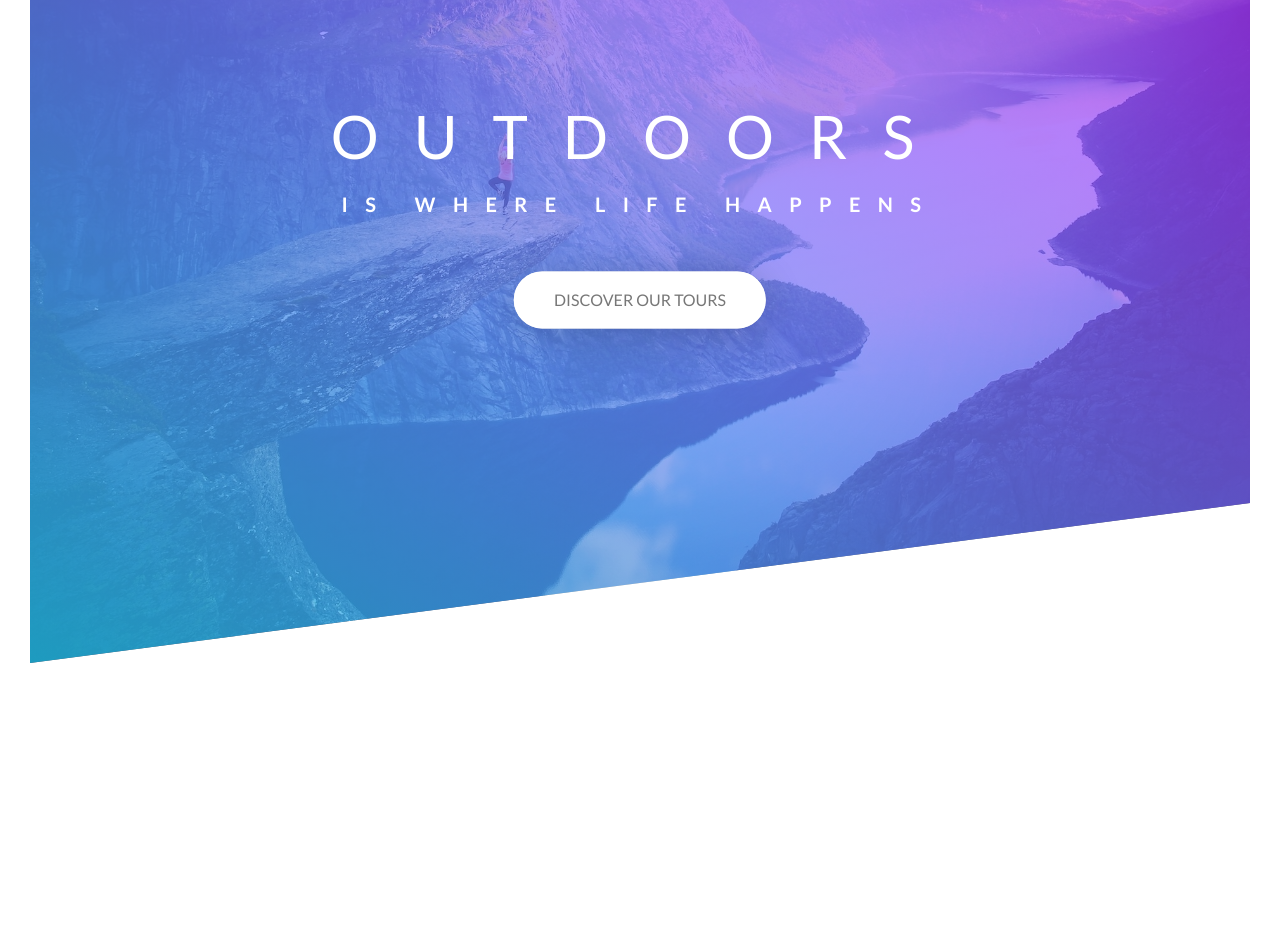
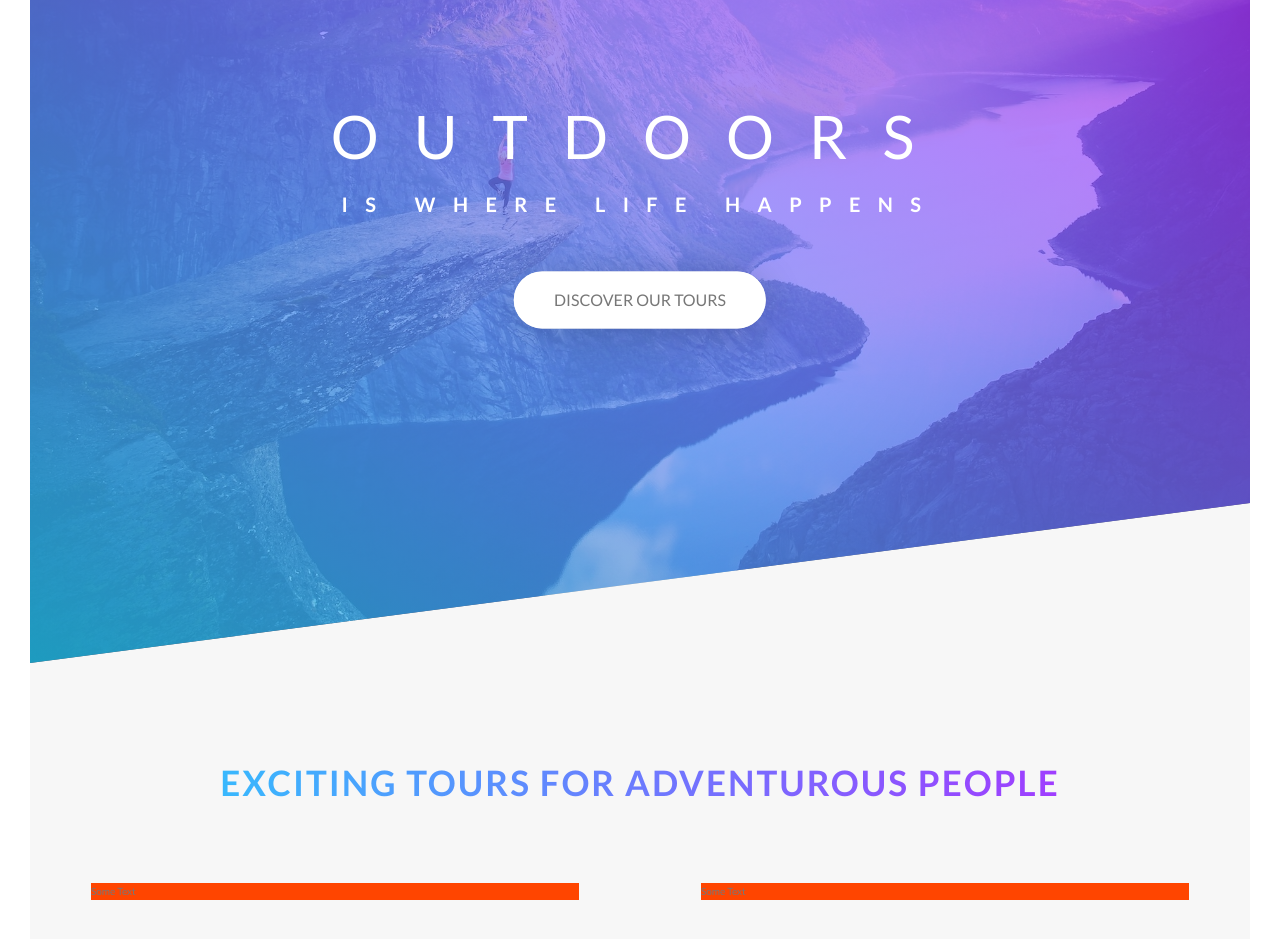
Before and after one commit to mmazen404/Natours, a website: page index.html in a window 1280 px wide. Shown: the part 127-1066 px from the top of the page. Before the commit the page ends 820 px from the top, so only its background shows below. Drawn offline with Linux system fonts and the light colour scheme.

Commit message:
added section about and style secondary heading without have content

```diff
--- a/index.html
+++ b/index.html
@@ -28,6 +28,23 @@
             <a href="#" class="btn btn--white btn-animated">Discover our tours</a>
         </div>
     </header>
+
+    <main>
+        <section class="section-about">
+            <h2 class="heading-secondary text-center mb-8">EXCITING TOURS FOR ADVENTUROUS PEOPLE</h2>
+
+            <div class="section-about__body">
+                <div class="section-about__body-left">
+                    Some Text
+                </div>
+                <div class="section-about__body-right">
+                    Some Text
+                </div>
+            </div>
+
+        </section>
+    </main>
+
 </body>
 
 </html>
--- a/sass/abstracts/_variables.scss
+++ b/sass/abstracts/_variables.scss
@@ -1,16 +1,15 @@
-/*
-COLORS:
-
-Light green: #7ed56f
-Medium green: #55c57a
-Dark green: #28b485
-
-*/
-
+// Colors
 $color-primary: #20afcf;
 $color-primary-light: #21d4fd;
 $color-primary-dark: #b721ff;
 
+$color-grey-light-1: #f7f7f7;
+
 $color-grey-dark: #777;
 
 $color-black-shadow: rgba(0, 0, 0, 0.2);
+
+// Grid
+$gird-width: 114rem;
+$gutter-vertical: 8rem;
+$gutter-horizontal: 6rem;
--- a/sass/base/_typography.scss
+++ b/sass/base/_typography.scss
@@ -29,3 +29,21 @@ body {
     animation: moveInRight 0.7s ease-in-out;
   }
 }
+
+.heading-secondary {
+  font-size: 3.5rem;
+  text-transform: uppercase;
+  background-image: linear-gradient(
+    to right,
+    $color-primary-light,
+    $color-primary-dark
+  );
+  -webkit-background-clip: text;
+  color: transparent;
+  transition: all 0.2s;
+  letter-spacing: 2px;
+
+  &:hover {
+    transform: skewY(2deg) skewX(15deg) scale(1.1);
+  }
+}
--- a/sass/base/_utilities.scss
+++ b/sass/base/_utilities.scss
@@ -0,0 +1,7 @@
+.text-center {
+  text-align: center;
+}
+
+.mb-8 {
+  margin-bottom: 7rem;
+}
--- a/sass/main.scss
+++ b/sass/main.scss
@@ -12,3 +12,4 @@
 @import "components/button";
 
 @import "layout/header";
+@import "layout/grid";
--- a/sass/pages/_home.scss
+++ b/sass/pages/_home.scss
@@ -0,0 +1,20 @@
+.section-about {
+  background-color: $color-grey-light-1;
+  padding: 25rem 0;
+  margin-top: -20vh;
+
+  &__body {
+    display: flex;
+    justify-content: space-around;
+
+    &-left {
+      background-color: orangered;
+      flex: 0 0 40%;
+    }
+
+    &-right {
+      background-color: orangered;
+      flex: 0 0 40%;
+    }
+  }
+}
```
Also changed, not shown: css/main.css, sass/layout/_grid.scss (added), 1 other file.
